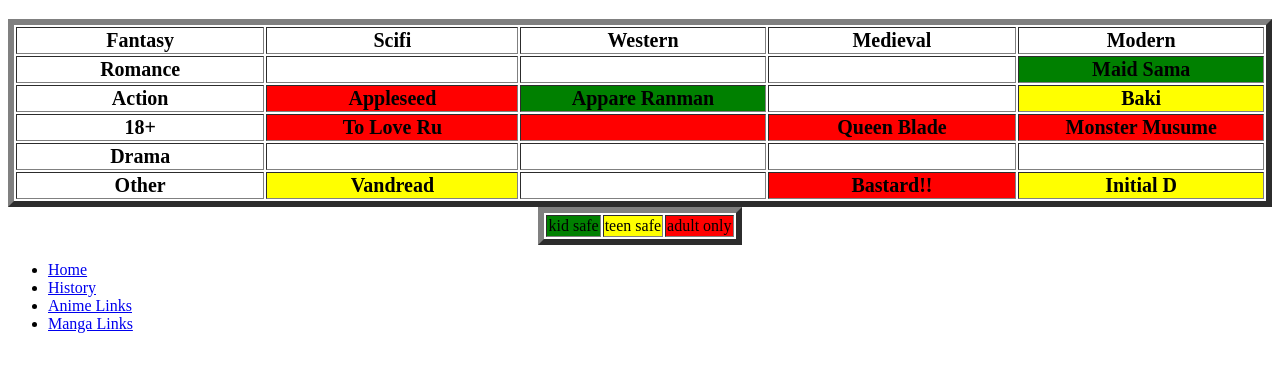
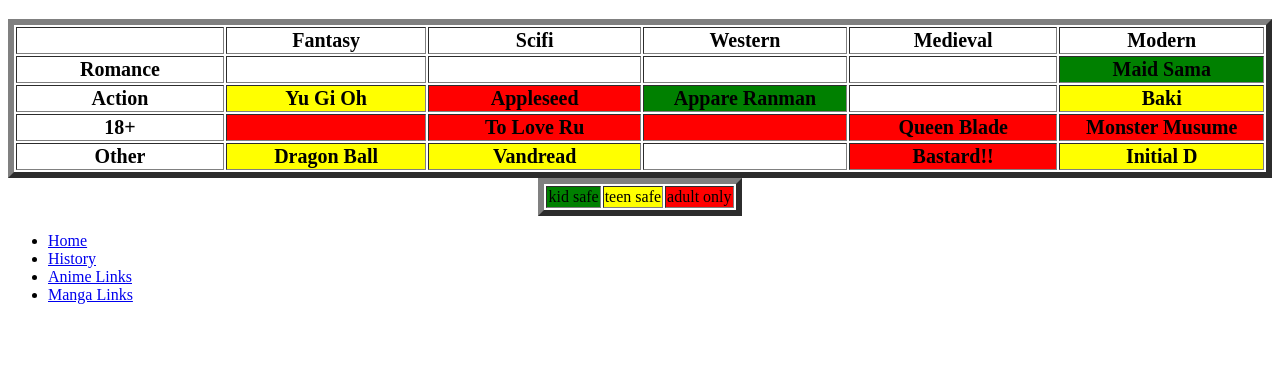
Before and after one commit to Gami1995/mulitpage-website, a plain HTML site: page Help.html in a window 1280 px wide. Shown: the part 61-432 px from the top of the page. Drawn offline with Linux system fonts and the light colour scheme.

Commit message:
updated help

```diff
--- a/Help.html
+++ b/Help.html
@@ -15,6 +15,9 @@
 
         <table border="6">
             <tr>
+                <th>
+
+                </th>
                 <th>
                     Fantasy
                 </th>
@@ -44,6 +47,9 @@
                 <th>
 
                 </th>
+                <th>
+
+                </th>
                 <th class="kid">
                     Maid Sama
                 </th>
@@ -51,6 +57,9 @@
             <tr>
                 <th>
                     Action
+                </th>
+                <th class="teen">
+                    Yu Gi Oh
                 </th>
                 <th class="adult">
                     Appleseed
@@ -70,6 +79,9 @@
                     18+
                 </th>
                 <th class="adult">
+
+                </th>
+                <th class="adult">
                     To Love Ru
                 </th>
                 <th class="adult">
@@ -84,24 +96,10 @@
             </tr>
             <tr>
                 <th>
-                    Drama
+                    Other
                 </th>
-                <th>
-
-                </th>
-                <th>
-
-                </th>
-                <th>
-
-                </th>
-                <th>
-
-                </th>
-            </tr>
-            <tr>
-                <th>
-                    Other
+                <th class="teen">
+                    Dragon Ball
                 </th>
                 <th class="teen">
                     Vandread
```
